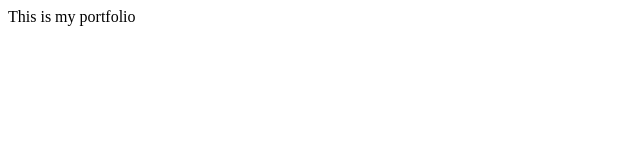
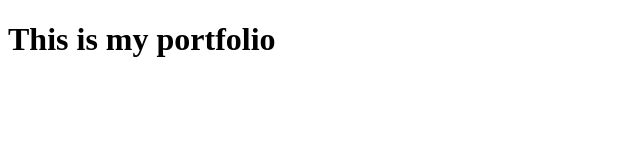
Before and after one commit to jelena1991/ajdukovicjelena.github.io, a plain HTML site: page index.html in a window 1280 px wide. Shown: the whole page, without its empty margins (0-640 px from the left). Drawn offline with Linux system fonts and the light colour scheme.

Commit message:
Add simple test text

```diff
--- a/index.html
+++ b/index.html
@@ -7,6 +7,8 @@
         <title>Ajdukovic Jelena</title>
     </head>
     <body>
-        <div>This is my portfolio</div>
+        <div>
+            <h1>This is my portfolio</h1>
+        </div>
     </body>
 </html>
```
